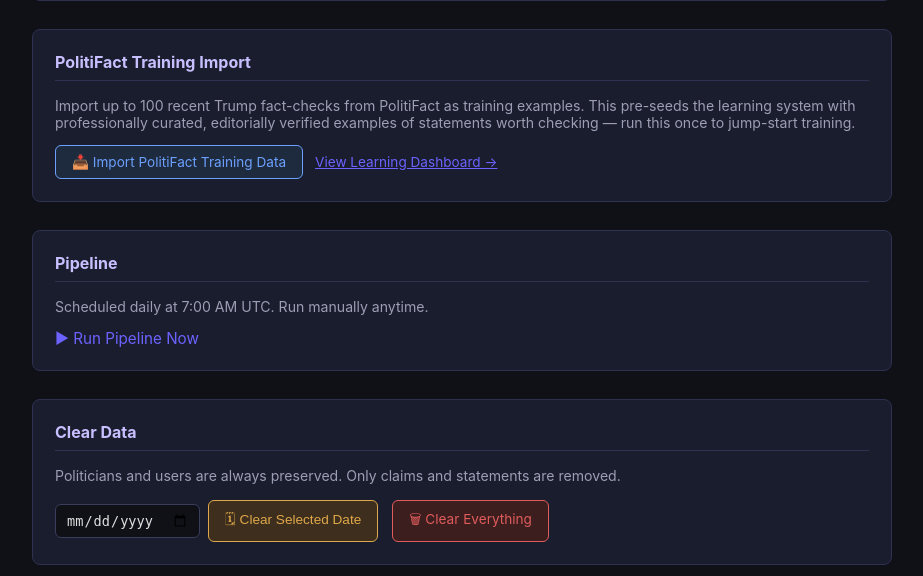
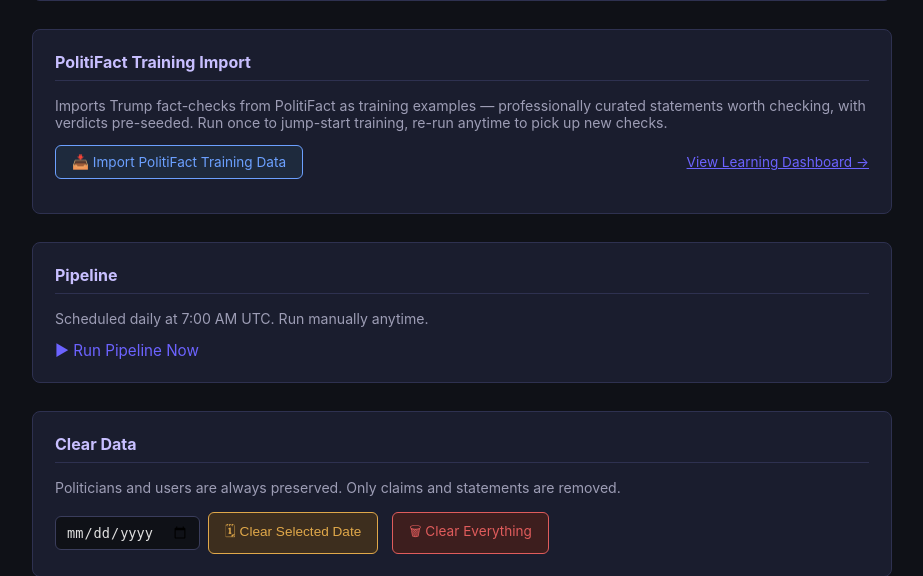
Before and after one commit to plaikind-cpu/politiprism, a Flask app: template templates/admin.html in a window 1280 px wide. Shown: the part 451-1027 px from the top of the page, without its empty margins (178-1101 px from the left). Run offline with Flask 3, Linux system fonts and the light colour scheme; the template is opened without the code that fills it, so the values that code supplies are empty.

Commit message:
Add files via upload

```diff
--- a/templates/admin.html
+++ b/templates/admin.html
@@ -101,25 +101,90 @@ td { padding: 8px 10px; border-bottom: 1px solid #1e2135; color: #c8c8e0; vertic
     </form>
 </div>
 
-<div class="section">
+<div class="section" id="pf-section">
     <h2>PolitiFact Training Import</h2>
     <p style="color:#9d9db5;font-size:0.88rem;margin-bottom:14px;">
-        Import up to 100 recent Trump fact-checks from PolitiFact as training examples.
-        This pre-seeds the learning system with professionally curated, editorially
-        verified examples of statements worth checking — run this once to jump-start training.
+        Imports Trump fact-checks from PolitiFact as training examples —
+        professionally curated statements worth checking, with verdicts pre-seeded.
+        Run once to jump-start training, re-run anytime to pick up new checks.
     </p>
-    <div style="display:flex;gap:12px;align-items:center;flex-wrap:wrap;">
-        <a href="/admin/import-politifact"
-           onclick="return confirm('Import PolitiFact fact-checks as training data?')"
+    <div style="display:flex;gap:12px;align-items:center;flex-wrap:wrap;margin-bottom:12px;">
+        <a href="/admin/import-politifact" id="pf-btn"
            style="background:#1e2a3d;color:#6ca0ff;border:1px solid #6ca0ff;
                   padding:8px 16px;border-radius:6px;font-size:0.85rem;text-decoration:none;">
             📥 Import PolitiFact Training Data
         </a>
-        <a href="/learning" style="color:#6c63ff;font-size:0.85rem;">
+        <span id="pf-indicator" style="display:none;color:#e0a84a;font-size:0.85rem;">
+            ⚙ <span id="pf-stage">Starting...</span>
+        </span>
+        <span id="pf-done" style="display:none;color:#4caf73;font-size:0.85rem;">
+            ✓ <span id="pf-done-msg"></span>
+        </span>
+        <a href="/learning" style="color:#6c63ff;font-size:0.85rem;margin-left:auto;">
             View Learning Dashboard →
         </a>
     </div>
+    <div id="pf-progress" style="display:none;">
+        <div style="background:#0f1117;border-radius:6px;height:6px;overflow:hidden;border:1px solid #2e3150;">
+            <div id="pf-bar" style="background:#6ca0ff;height:100%;width:0%;transition:width 0.5s;"></div>
+        </div>
+        <div style="display:flex;justify-content:space-between;margin-top:6px;font-size:0.78rem;color:#9d9db5;">
+            <span id="pf-count">Imported: 0</span>
+            <span id="pf-found">Found: 0</span>
+        </div>
+    </div>
 </div>
+
+<script>
+(function() {
+    var pfPoll = null;
+    var pfWasRunning = false;
+
+    function pollPF() {
+        fetch("/admin/pf-import-status", { credentials: "same-origin" })
+            .then(function(r) { return r.json(); })
+            .then(function(data) {
+                var btn  = document.getElementById("pf-btn");
+                var ind  = document.getElementById("pf-indicator");
+                var done = document.getElementById("pf-done");
+                var prog = document.getElementById("pf-progress");
+                var bar  = document.getElementById("pf-bar");
+                var cnt  = document.getElementById("pf-count");
+                var fnd  = document.getElementById("pf-found");
+                var stg  = document.getElementById("pf-stage");
+                var dmsg = document.getElementById("pf-done-msg");
+
+                if (data.running) {
+                    pfWasRunning = true;
+                    btn.style.opacity = "0.4";
+                    btn.style.pointerEvents = "none";
+                    ind.style.display = "inline";
+                    done.style.display = "none";
+                    stg.textContent = data.stage || "Running...";
+                    var pct = data.found > 0 ? Math.round(data.imported / data.found * 100) : 0;
+                    prog.style.display = "block";
+                    bar.style.width = pct + "%";
+                    cnt.textContent = "Imported: " + data.imported;
+                    fnd.textContent = "Found: " + data.found;
+                } else {
+                    btn.style.opacity = "1";
+                    btn.style.pointerEvents = "auto";
+                    ind.style.display = "none";
+                    prog.style.display = "none";
+                    if (pfWasRunning || data.stage !== "idle") {
+                        done.style.display = "inline";
+                        dmsg.textContent = data.stage || "Complete";
+                        pfWasRunning = false;
+                    }
+                }
+            }).catch(function() {});
+    }
+
+    // Poll every 3s
+    pollPF();
+    pfPoll = setInterval(pollPF, 3000);
+})();
+</script>
 
 <div class="section" id="pipeline-section">
     <h2>Pipeline</h2>
```
